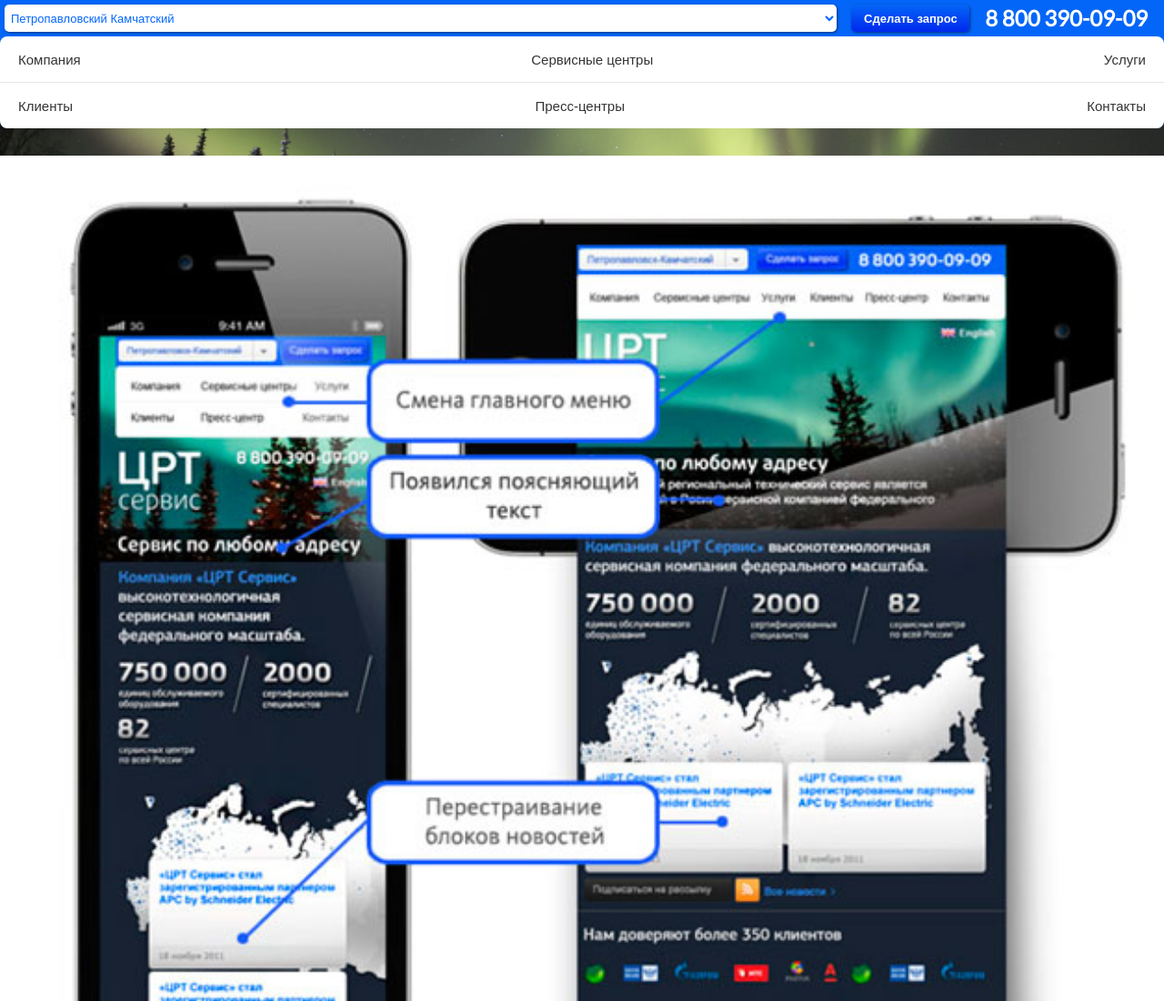
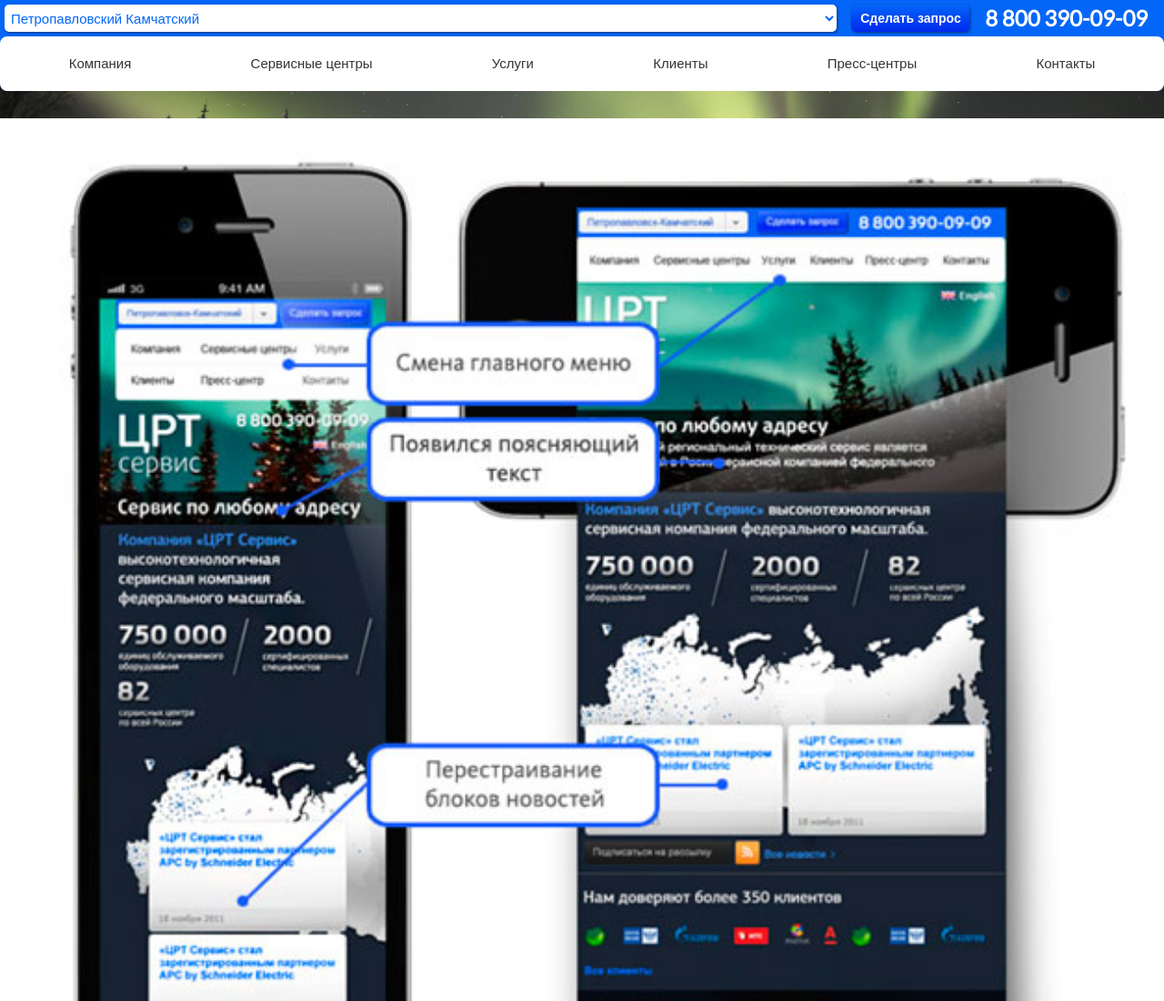
Before and after one commit to maxcrei/crtsm, a plain HTML site: page index.html in a window 1280 px wide. Shown: the top 1100 px of the page at 91% size. Drawn offline with Linux system fonts and the light colour scheme.

Commit message:
top-header done

```diff
--- a/index.html
+++ b/index.html
@@ -14,27 +14,23 @@
 
     <header>
       <div class="top-header">
-        <form action="#" method="POST">
-          <select name="region" id="selector" class="common-interactive-box">
+        <form action="#" method="POST" id="request-form">
+          <select class="common-interactive-box region-select" form="request-form">
             <option value="petropavlovsky_kamchatsky" selected>Петропавловский Камчатский</option>
             <option value="povolzhye">Поволжье</option>
           </select>
-          <input type="submit" value="Сделать запрос" class="common-interactive-box">
+          <input type="submit" value="Сделать запрос" class="common-interactive-box region-submit">
           <h2 class="contact-number"> 8 800 390-09-09 </h2>
         </form>
 
-        <nav>
-          <div>
-            <div class="nav-element">Компания</div>
-            <div class="nav-element">Сервисные центры</div>
-            <div class="nav-element">Услуги</div>
-          </div>
-          <div>
-            <div class="nav-element">Клиенты</div>
-            <div class="nav-element">Пресс-центры</div>
-            <div class="nav-element">Контакты</div>
-          </div>
-        </nav>
+        <ul class="navigation">
+          <li class="nav-element">Компания</li>
+          <li class="nav-element">Сервисные центры</li>
+          <li class="nav-element">Услуги</li>
+          <li class="nav-element">Клиенты</li>
+          <li class="nav-element">Пресс-центры</li>
+          <li class="nav-element">Контакты</li>
+        </ul>
       </div>
     </header>
 
--- a/style.css
+++ b/style.css
@@ -36,7 +36,7 @@ header{
     border-radius: 0 0 8px 8px;
   }
 
-    .top-header>form{
+    #request-form{
       padding: 5px;
       display: flex;
       justify-content: space-between;
@@ -44,7 +44,7 @@ header{
       --submit-width: 130px;
     }
 
-      .top-header>form>select{
+      .region-select{
         width: calc(100% - var(--submit-width) - 5px);
         font-size: 13px;
         color: #0466f8;
@@ -52,7 +52,7 @@ header{
         background: white;
       }
 
-      .top-header>form>input[type="submit"]{
+      .region-submit{
         width: var(--submit-width);
         font-size: 13px;
         font-weight: bold;
@@ -61,42 +61,60 @@ header{
         box-shadow: 1px 1px 3px rgba(0, 0, 0, 0.5);
       }
 
-      .top-header>form>.contact-number{
+      #request-form>.contact-number{
         padding-right: 1%;
       }
 
-    .top-header>nav{
+    .navigation{
+      display: flex;
+      flex-wrap: wrap;
+      justify-content: space-around;
+      box-sizing: border-box;
+      position: relative;
+      padding: 0 19px;
+      background: white;
       border-radius: 8px;
-      background: white;
-      display: flex;
-      flex-direction: column;
     }
 
-    .top-header>nav>div{
-      display: flex;
-      justify-content: space-between;
-      align-items: center;
-      height: 50px;
-      padding: 0 20px;
-    }
-
-    .top-header>nav>div:first-child{
-      border-bottom: solid 1px rgba(0, 0, 0, 0.1);
+    .navigation:after{
+      content: "";
+      position: absolute;
+      top: 50%;
+      left: 0;
+      width: 100%;
+      height: 1px;
+      background: rgba(0, 0, 0, 0.2);
     }
 
       .nav-element{
+        display: inline-block;
+        width: 33.33%;
+        height: 45px;
+        line-height: 45px;
+        vertical-align: middle;
+        white-space: nowrap;
         font-size: 15px;
         font-family: Arial, Helvetica, sans-serif;
       }
+
+      .nav-element:nth-child(3n){
+        text-align: right;
+      }
+
+
 
 #maket {
   width: 100vw;
   height: auto;
 }
 
+/*
 
+          Portrait or wider.
 
-@media (min-width: 560px){
+*/
+
+@media (min-width: 610px){
 
 .contact-number{
   display: inline-block;
@@ -106,8 +124,34 @@ header{
   padding: 0 0 30px;
  }
 
-  .top-header>form>select{
+.region-select{
   width: calc(100% - var(--submit-width) - 2% - 200px);
+  font-size: 15px;
 }
 
+.region-submit{
+  font-size: 14px;
 }
+
+.navigation{
+  flex-wrap: nowrap;
+  padding: 0 10px;
+}
+
+  .navigation:after{
+    display: none;
+  }
+
+  .nav-element{
+    width: auto;
+    height: 60px;
+    line-height: 60px;
+  }
+
+  .nav-element:nth-child(3n){
+    text-align: left;
+  }
+
+
+
+}
```
Lines whose indentation alone changed are shown as unchanged.
